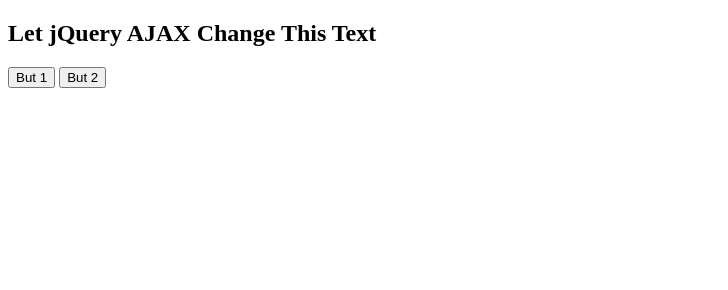
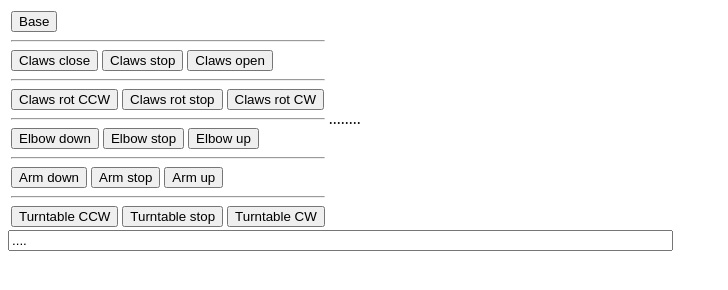
Before and after one commit to jan-tomsa/pi_go2, a plain HTML site: page web/index.html in a window 1280 px wide. Shown: the whole page, without its empty margins (0-728 px from the left). Drawn offline with nearby package versions, Linux system fonts and the light colour scheme.

Commit message:
super basic web GUI for robotic arm control

```diff
--- a/web/index.html
+++ b/web/index.html
@@ -3,23 +3,74 @@
 <head>
 <script src="https://ajax.googleapis.com/ajax/libs/jquery/3.3.1/jquery.min.js"></script>
 <script>
+var pi_go_obj = {};
+
+function piconzero( motor_id, speed ) {
+    pi_go_target_url = pi_go_obj.base_url+"/piconzero/"+motor_id+"/?speed="+speed;
+    $("#inp_url").val(pi_go_target_url);
+    $("#div1").load(pi_go_target_url);
+}
+
 $(document).ready(function(){
-  $("#but1").click(function(){
-    $("#div1").load("http://localhost:5555/");
+  pi_go_obj.hostname = window.location.hostname;
+  pi_go_obj.base_url = "http://"+pi_go_obj.hostname+"/pi_go2";
+
+  $("#but_test").click(function(){
+    $("#div1").load(pi_go_obj.base_url);
   });
-  $("#but2").click(function(){
-    $("#div1").load("http://localhost:5555/");
+
+  $(".but_x").click(function(){
+    var but = $( this );
+    piconzero(but.attr('motor_id'),but.attr('speed'));
   });
 });
 </script>
 </head>
 <body>
 
-<div id="div1"><h2>Let jQuery AJAX Change This Text</h2></div>
+<table>
+<tr>
+<td>
+<button id="but_test">Base</button>
 
-<button id="but1">But 1</button>
+<hr>
 
-<button id="but2">But 2</button>
+<button class="but_x" motor_id="3" speed="-50" id="but_claws_50">Claws close</button>
+<button class="but_x" motor_id="3" speed="0" id="but_claws_stop">Claws stop</button>
+<button class="but_x" motor_id="3" speed="50" id="but_claws_m50">Claws open</button>
+
+<hr>
+
+<button class="but_x" motor_id="4" speed="-50">Claws rot CCW</button>
+<button class="but_x" motor_id="4" speed="0">Claws rot stop</button>
+<button class="but_x" motor_id="4" speed="50">Claws rot CW</button>
+
+<hr>
+
+<button class="but_x" motor_id="0" speed="250">Elbow down</button>
+<button class="but_x" motor_id="0" speed="0">Elbow stop</button>
+<button class="but_x" motor_id="0" speed="-250">Elbow up</button>
+
+<hr>
+
+<button class="but_x" motor_id="2" speed="-100">Arm down</button>
+<button class="but_x" motor_id="2" speed="0">Arm stop</button>
+<button class="but_x" motor_id="2" speed="100">Arm up</button>
+
+<hr>
+
+<button class="but_x" motor_id="1" speed="-50" id="but_turntable_ccw">Turntable CCW</button>
+<button class="but_x" motor_id="1" speed="0" id="but_turntable_stop">Turntable stop</button>
+<button class="but_x" motor_id="1" speed="50" id="but_turntable_cw">Turntable CW</button>
+
+</td>
+<td>
+<div id="div1">........</div>
+</td>
+</tr>
+</table>
+
+<input type="text" id="inp_url" size="80" value="....">
 
 </body>
 </html>
```
